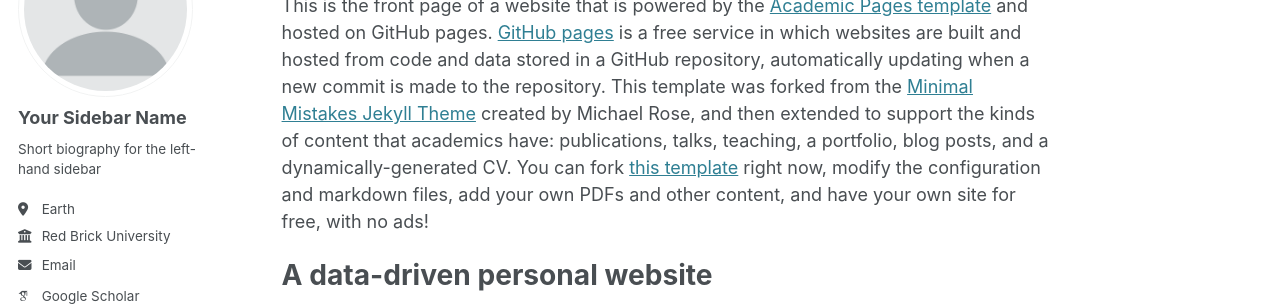
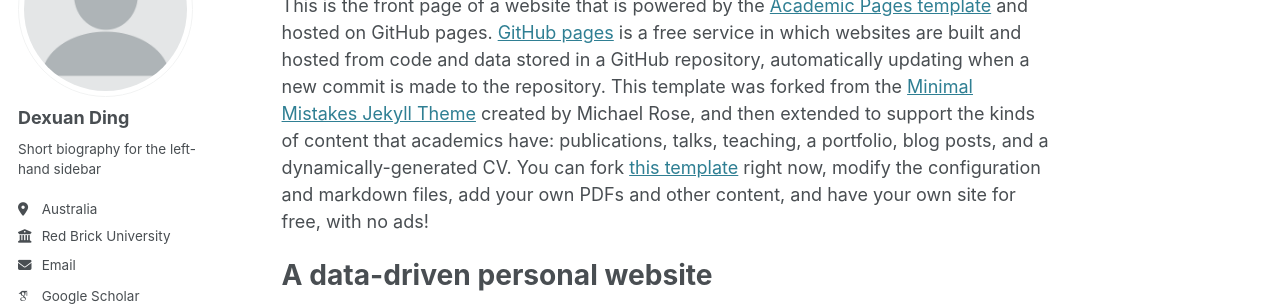
Before and after one commit to DexxDing/dexxding.github.io, a Jekyll site: the page built from _pages/about.md, in a window 1280 px wide. Shown: the part 184-490 px from the top of the page. Built offline with Jekyll 4.4.1, drawn with Linux system fonts in a browser that asks for light colours; some web fonts are replaced.

Commit message:
Update _config.yml

```diff
--- a/_config.yml
+++ b/_config.yml
@@ -22,17 +22,17 @@ repository               : "DexxDing/DexxDing.github.io"
 author:
   # Biographic information
   avatar           : "profile.png"
-  name             : "Your Sidebar Name"
+  name             : "Dexuan Ding"
   pronouns         : # example: "she/her"
   bio              : "Short biography for the left-hand sidebar"
-  location         : "Earth"
+  location         : "Australia"
   employer         : "Red Brick University"
   uri              : # URL
   email            : "none@example.org"
 
   # Academic websites
   arxiv            : # URL - Update with the correct link to your profile
-  googlescholar    : "https://scholar.google.com/citations?user=PS_CX0AAAAAJ"
+  googlescholar    : "https://scholar.google.com.au/citations?user=a1o4QloAAAAJ&hl=en"
   impactstory      : # URL
   orcid            : "http://orcid.org/yourorcidurl"
   semantic         : # URL
```
